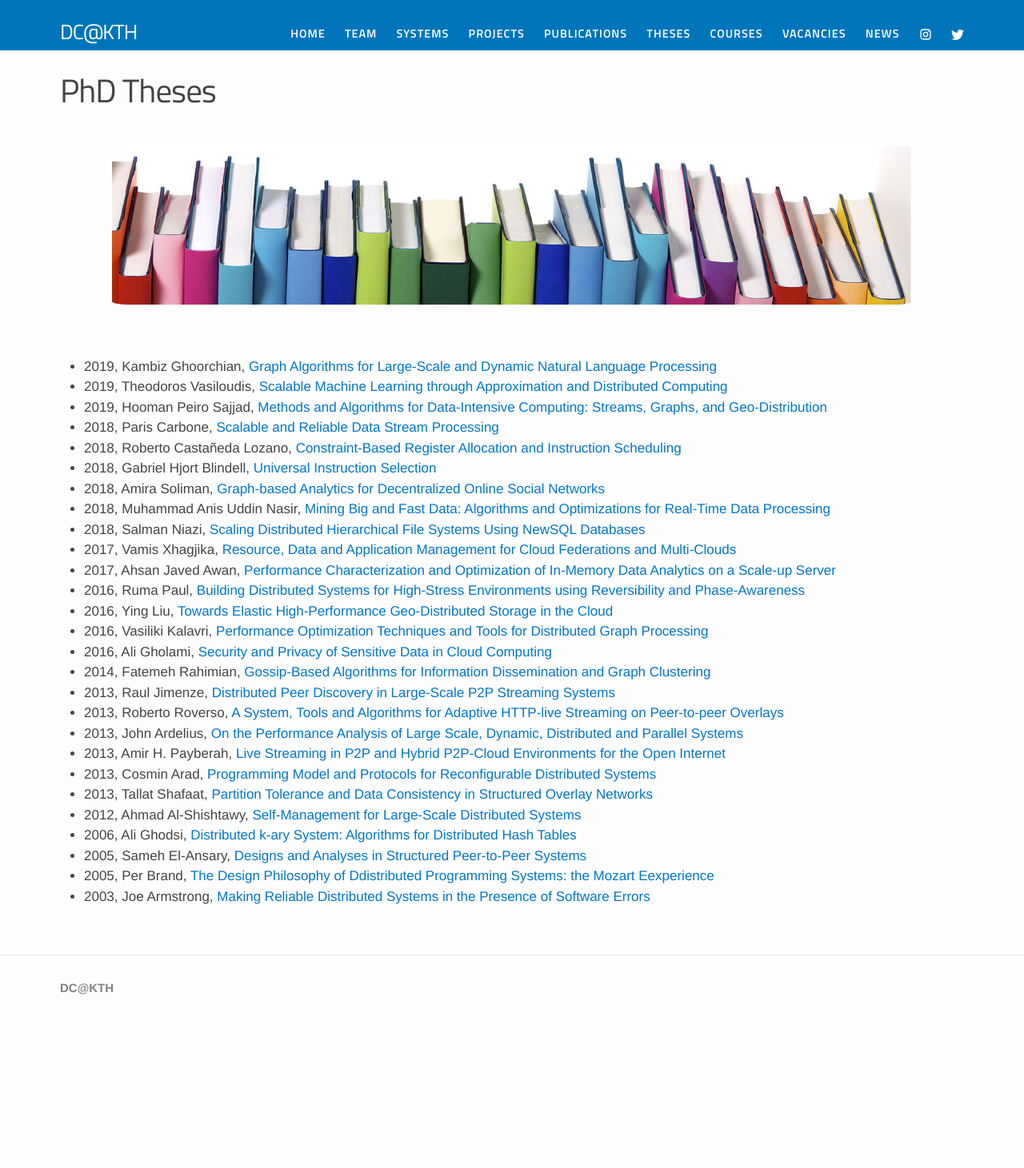
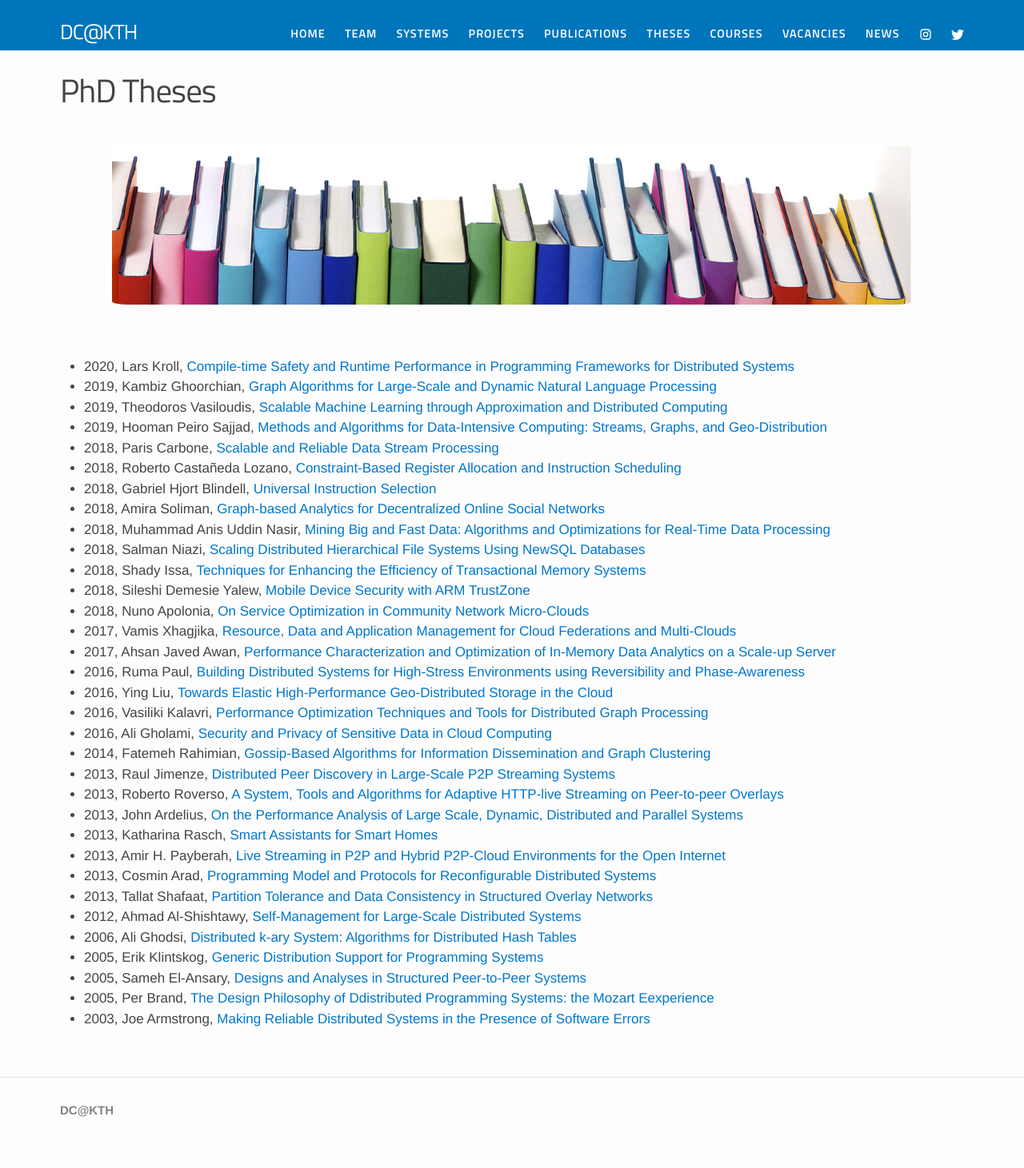
Before and after one commit to dcatkth/dcatkth.github.io, a Jekyll site: the page built from theses.md, in a window 1280 px wide. Shown: the whole page at 80% size. Built offline with Jekyll 4.4.1, drawn with Linux system fonts in a browser that asks for light colours; before the commit the page ends 1308 px from its top, so only the background shows below that.

Commit message:
new thesis

```diff
--- a/theses.md
+++ b/theses.md
@@ -7,6 +7,7 @@ permalink: /theses/
 <center><img src="/images/thesis.jpg" width="1000" height="200" align="center"></center>
 
 <br>
+* 2020, Lars Kroll, [Compile-time Safety and Runtime Performance in Programming Frameworks for Distributed Systems](/thesis/lars_thesis.pdf)
 * 2019, Kambiz Ghoorchian, [Graph Algorithms for Large-Scale and Dynamic Natural Language Processing](/thesis/kambiz_thesis.pdf)
 * 2019, Theodoros Vasiloudis, [Scalable Machine Learning through Approximation and Distributed Computing](/thesis/theo_thesis.pdf)
 * 2019, Hooman Peiro Sajjad, [Methods and Algorithms for Data-Intensive Computing: Streams, Graphs, and Geo-Distribution](/thesis/hooman_thesis.pdf)
@@ -16,6 +17,9 @@ permalink: /theses/
 * 2018, Amira Soliman, [Graph-based Analytics for Decentralized Online Social Networks](/thesis/amira_thesis.pdf)
 * 2018, Muhammad Anis Uddin Nasir, [Mining Big and Fast Data: Algorithms and Optimizations for Real-Time Data Processing](/thesis/anis_thesis.pdf)
 * 2018, Salman Niazi, [Scaling Distributed Hierarchical File Systems Using NewSQL Databases](/thesis/salman_thesis.pdf)
+* 2018, Shady Issa, [Techniques for Enhancing the Efficiency of Transactional Memory Systems](/thesis/shady_thesis.pdf)
+* 2018, Sileshi Demesie Yalew, [Mobile Device Security with ARM TrustZone](/thesis/sileshi_thesis.pdf)
+* 2018, Nuno Apolonia, [On Service Optimization in Community Network Micro-Clouds](/thesis/nuno_thesis.pdf)
 * 2017, Vamis Xhagjika, [Resource, Data and Application Management for Cloud Federations and Multi-Clouds](/thesis/vamis_thesis.pdf)
 * 2017, Ahsan Javed Awan, [Performance Characterization and Optimization of In-Memory Data Analytics on a Scale-up Server](/thesis/ahsan_thesis.pdf)
 * 2016, Ruma Paul, [Building Distributed Systems for High-Stress Environments using Reversibility and Phase-Awareness](/thesis/ruma_thesis.pdf)
@@ -26,11 +30,13 @@ permalink: /theses/
 * 2013, Raul Jimenze, [Distributed Peer Discovery in Large-Scale P2P Streaming Systems](/thesis/raul_thesis.pdf)
 * 2013, Roberto Roverso, [A System, Tools and Algorithms for Adaptive HTTP-live Streaming on Peer-to-peer Overlays](/thesis/roberto_thesis.pdf)
 * 2013, John Ardelius, [On the Performance Analysis of Large Scale, Dynamic, Distributed and Parallel Systems](/thesis/john_thesis.pdf)
+* 2013, Katharina Rasch, [Smart Assistants for Smart Homes](thesis/katharina)
 * 2013, Amir H. Payberah, [Live Streaming in P2P and Hybrid P2P-Cloud Environments for the Open Internet](/thesis/amir_thesis.pdf)
 * 2013, Cosmin Arad, [Programming Model and Protocols for Reconfigurable Distributed Systems](/thesis/cosmin_thesis.pdf)
 * 2013, Tallat Shafaat, [Partition Tolerance and Data Consistency in Structured Overlay Networks](/thesis/tallat_thesis.pdf)
 * 2012, Ahmad Al-Shishtawy, [Self-Management for Large-Scale Distributed Systems](/thesis/ahmad_thesis.pdf)
 * 2006, Ali Ghodsi, [Distributed k-ary System: Algorithms for Distributed Hash Tables](/thesis/ali_thesis.pdf)
+* 2005, Erik Klintskog, [Generic Distribution Support for Programming Systems](/thesis/erik_thesis.pdf)
 * 2005, Sameh El-Ansary, [Designs and Analyses in Structured Peer-to-Peer Systems](/thesis/sameh_thesis.pdf)
 * 2005, Per Brand, [The Design Philosophy of Ddistributed Programming Systems: the Mozart Eexperience](/thesis/per_thesis.pdf)
 * 2003, Joe Armstrong, [Making Reliable Distributed Systems in the Presence of Software Errors](/thesis/joe_thesis.pdf)
```
Also changed, not shown: 7 other files.
